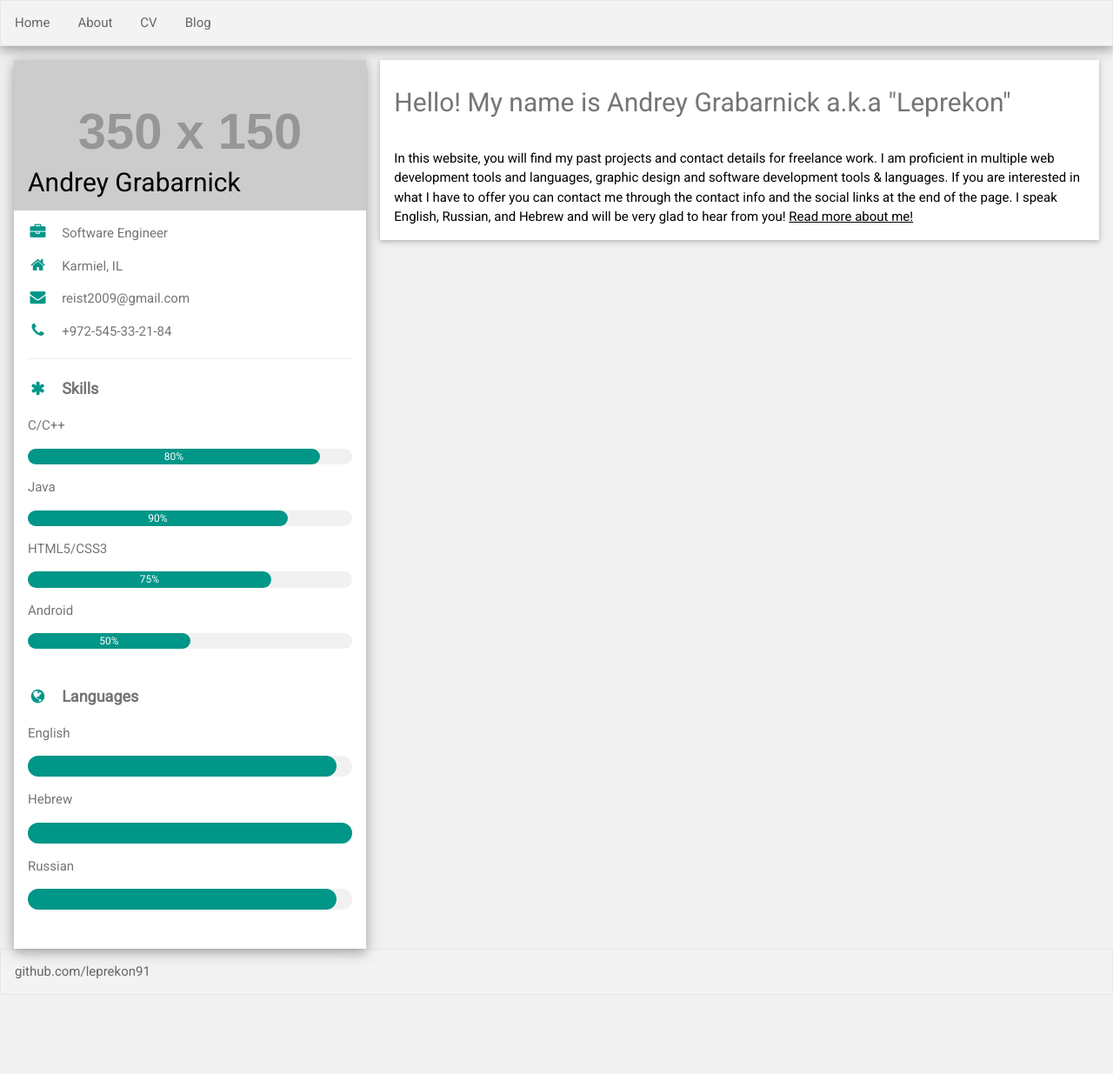
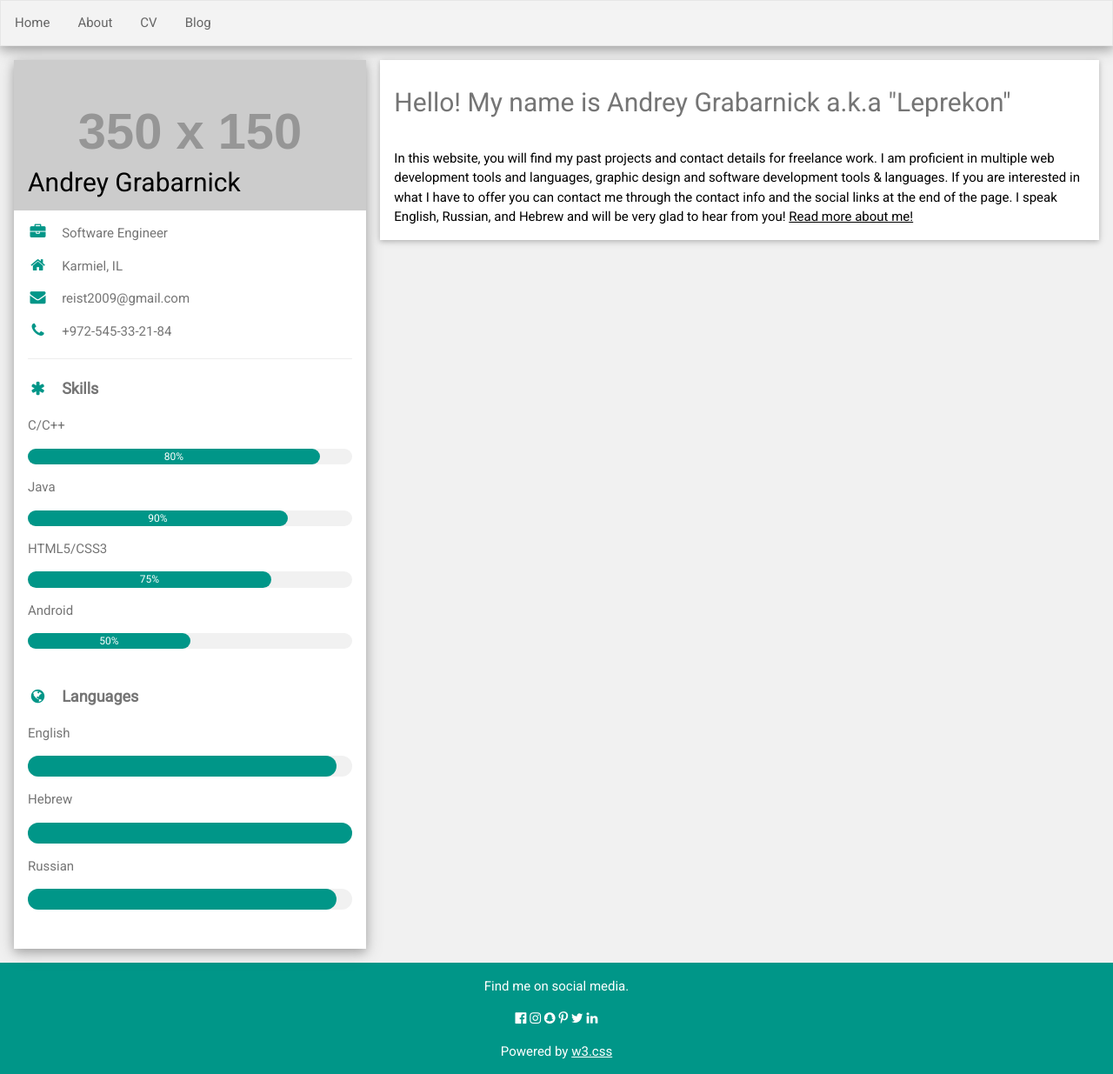
Before and after one commit to leprekon91/leprekon91.github.io, a Jekyll site: the page built from index.html, in a window 1280 px wide. Shown: the whole page at 87% size. Built offline with Jekyll 4.4.1, drawn with Linux system fonts in a browser that asks for light colours; before the commit the page ends 1144 px from its top, so only the background shows below that.

Commit message:
added footer

```diff
--- a/_layouts/default.html
+++ b/_layouts/default.html
@@ -27,7 +27,7 @@
         <meta name="msapplication-TileColor" content="#ffffff">
         <meta name="msapplication-TileImage" content="img/favicon/ms-icon-144x144.png">
         <meta name="theme-color" content="#ffffff">
-         <!-- favicons - END -->
+        <!-- favicons - END -->
         <style>html,body,h1,h2,h3,h4,h5,h6 {font-family: "Roboto", sans-serif}</style>
     </head>
     <body class="w3-light-grey">
@@ -50,9 +50,16 @@
             </div>
         </div><!-- /.container -->
         <footer>
-            <ul>
-                <li><a href="https://github.com/leprekon91">github.com/leprekon91</a></li>
-            </ul>
+            <footer class="w3-container w3-teal w3-center w3-margin-top">
+                <p>Find me on social media.</p>
+                <i class="fa fa-facebook-official w3-hover-opacity"></i>
+                <i class="fa fa-instagram w3-hover-opacity"></i>
+                <i class="fa fa-snapchat w3-hover-opacity"></i>
+                <i class="fa fa-pinterest-p w3-hover-opacity"></i>
+                <i class="fa fa-twitter w3-hover-opacity"></i>
+                <i class="fa fa-linkedin w3-hover-opacity"></i>
+                <p>Powered by <a href="https://www.w3schools.com/w3css/default.asp" target="_blank">w3.css</a></p>
+            </footer>
         </footer>
     </body>
 </html>
```
